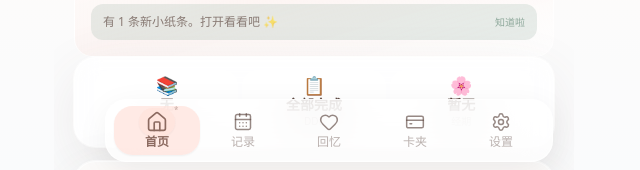
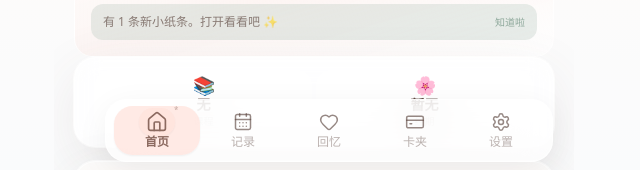
Before and after one commit to Mies614/bristol-care-dashboard, a Next.js app: page / in a window 1280 px wide. Shown: the part 630-800 px from the top of the page, without its empty margins (326-966 px from the left). Built offline with nearby package versions, Linux system fonts and the light colour scheme; no server answers.

Commit message:
Polish home dashboard visual hierarchy
- Remove DDL info from TodayCareStrip to avoid duplicating TodaySummaryCard
- Remove unused getDaysUntil import
- TodayCareStrip now shows only courses and period counts

```diff
--- a/app/page.tsx
+++ b/app/page.tsx
@@ -19,7 +19,6 @@ import type { TodaySummaryResult } from "@/components/TodaySummaryCard";
 import { TodayCareStrip, type CareStripItem } from "@/components/TodayCareStrip";
 import { CoupleCareStrip } from "@/components/CoupleCareStrip";
 import { getCurrentDayName } from "@/lib/schedule";
-import { getDaysUntil } from "@/lib/ddlPriority";
 import { useAccessibleMotion, safeVariants, staggerContainer, staggerItem, fadeInScale, safeTransition } from "@/lib/design/motion";
 
 function safeTodayLabel() {
@@ -177,24 +176,6 @@ export default function HomePage() {
       href: "/schedule"
     });
 
-    // DDL
-    const undones = data.deadlines.filter((d) => d.status !== "done");
-    const sortedDdls = undones
-      .map((d) => ({ d, days: getDaysUntil(d, now) }))
-      .sort((a, b) => a.days - b.days);
-    const nearestDdl = sortedDdls.length > 0 ? sortedDdls[0] : null;
-    const ddlValue = undones.length > 0
-      ? (nearestDdl
-        ? (nearestDdl.days === 0 ? "今天" : nearestDdl.days < 0 ? `超${Math.abs(nearestDdl.days)}天` : `${nearestDdl.days}天`)
-        : `${undones.length} 个`)
-      : "无";
-    items.push({
-      id: "ddl",
-      icon: "📋",
-      label: "DDL",
-      value: undones.length > 0 ? `${undones.length}待办·${ddlValue}` : "全部完成",
-      href: "/deadlines"
-    });
 
     // 经期
     const cycleDay = getCurrentCycleDay(periodRecords);
@@ -211,7 +192,7 @@ export default function HomePage() {
     });
 
     return items;
-  }, [data.courses, data.deadlines, periodRecords, periodSettings, now]);
+  }, [data.courses, periodRecords, periodSettings, now]);
 
   useEffect(() => {
     const localDate = now.toISOString().slice(0, 10);
```
